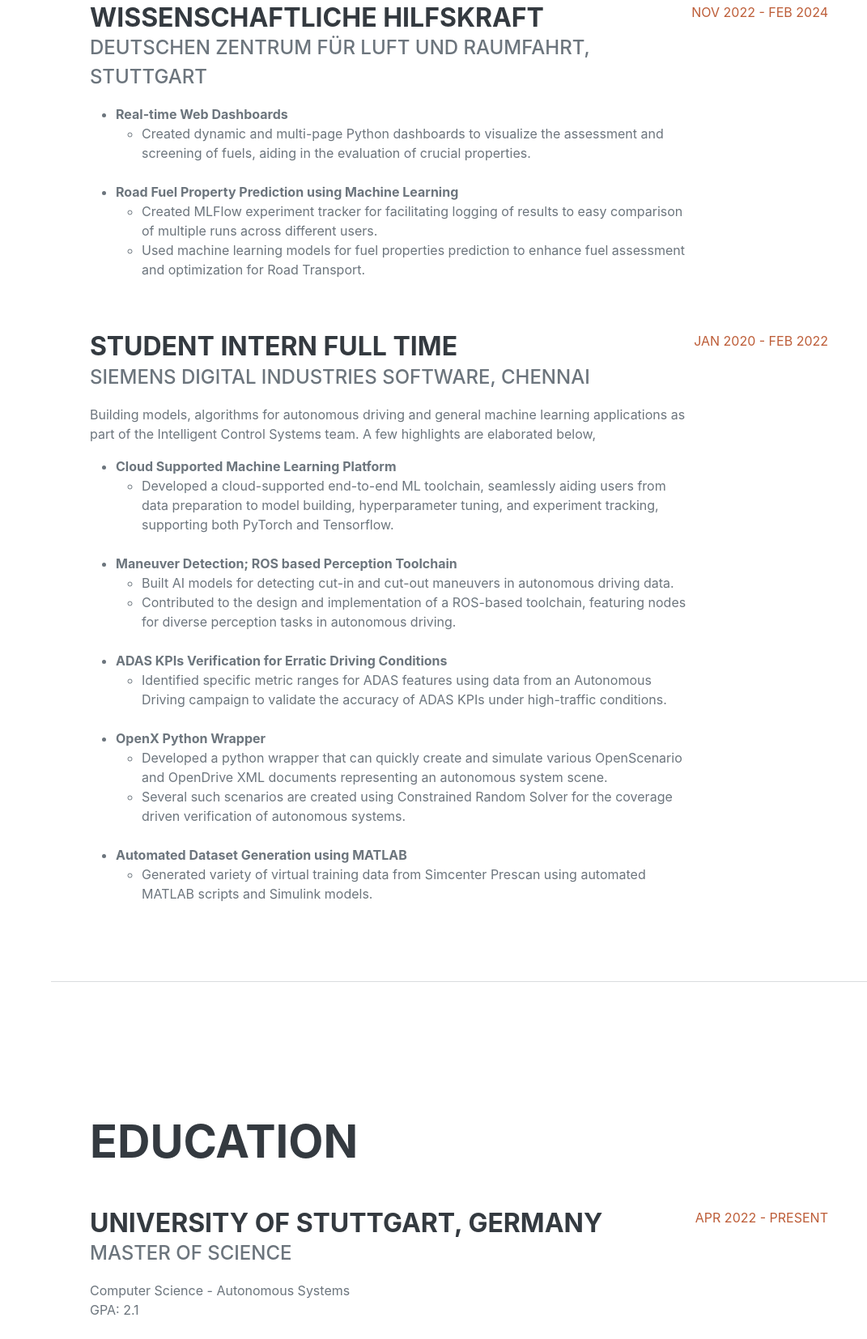
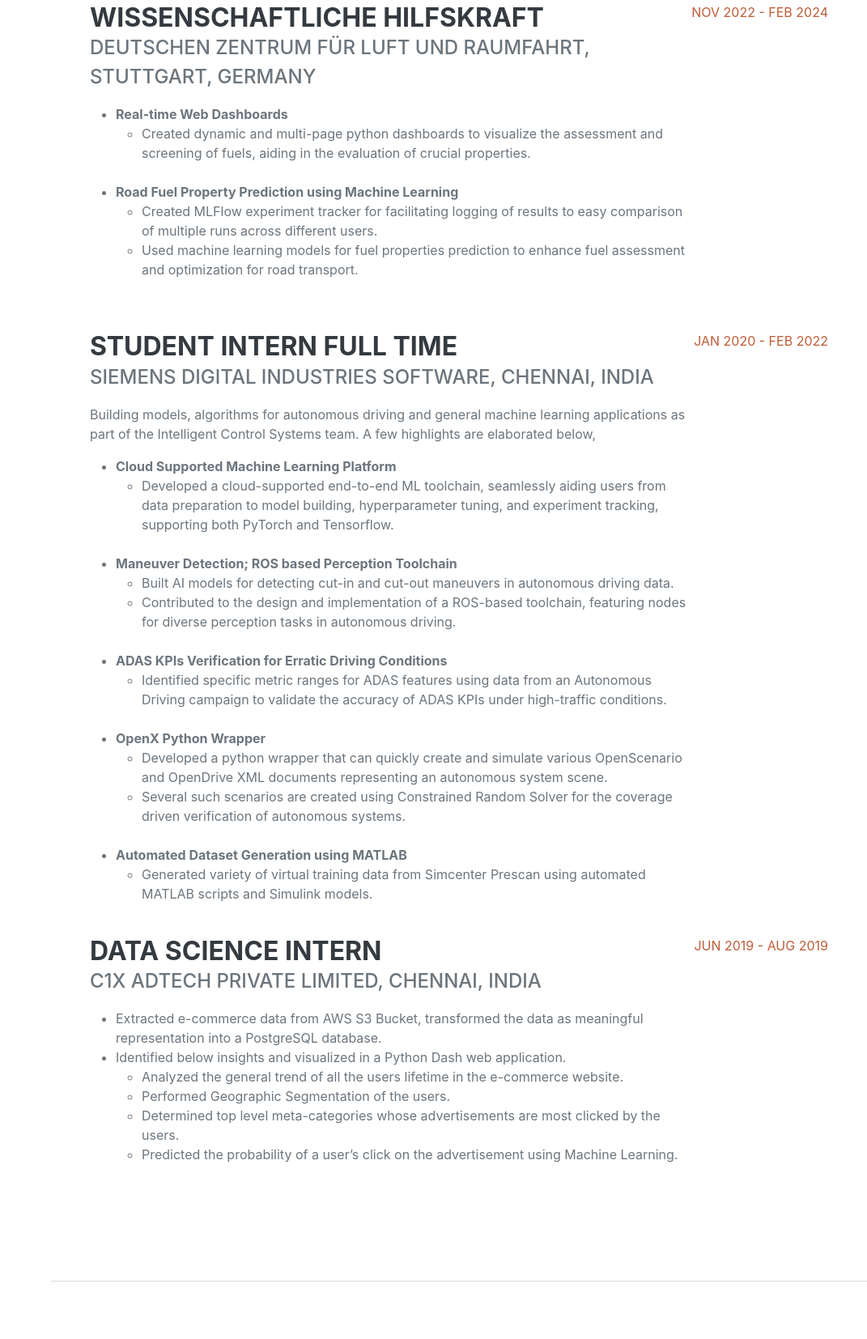
Before and after one commit to retazo0018/portfolio, a plain HTML site: page index.html in a window 1280 px wide. Shown: the part 1763-3417 px from the top of the page at 81% size, without its empty margins (209-1280 px from the left). Drawn offline with nearby package versions, Linux system fonts and the light colour scheme; a web font is replaced by a local one.

Commit message:
chore: added c1x experience

```diff
--- a/index.html
+++ b/index.html
@@ -92,15 +92,15 @@
                     <div class="d-flex flex-column flex-md-row justify-content-between mb-5">
                         <div class="flex-grow-1">
                             <h3 class="mb-0">Deep Learning Intern in Perception & SLAM</h3>
-                            <div class="subheading mb-3">NODE Robotics GmbH, Stuttgart</div>
+                            <div class="subheading mb-3">NODE Robotics GmbH, Stuttgart, Germany</div>
                             <ul>
                                 <li><b>AI based Perception solutions for Robot Navigation</b>
                                   <ul>
                                     <li>Incorporated costmaps of detected obstacles into global planner aiding in collision-free path planning.</li>
                                     <li>Deployed ISAAC-ROS packages for AI-based perception applications on NVIDIA Jetson, including free space segmentation, visual odometry, object detection, and pose estimation, to enhance mobile robot navigation.</li>
-                                    <li>Tested localization repeatability against Aruco Marker detections.</li>
                                 </ul>
                                 </li>
+                                <li>Tested localization repeatability against aruco marker detections.</li>
                             </ul>
                         </div>
                         <div class="flex-shrink-0"><span class="text-primary">MAR 2024 - AUG 2024</span></div>
@@ -108,18 +108,18 @@
                     <div class="d-flex flex-column flex-md-row justify-content-between mb-5">
                         <div class="flex-grow-1">
                             <h3 class="mb-0">Wissenschaftliche Hilfskraft</h3>
-                            <div class="subheading mb-3">Deutschen Zentrum für Luft und Raumfahrt, Stuttgart</div>
+                            <div class="subheading mb-3">Deutschen Zentrum für Luft und Raumfahrt, Stuttgart, Germany</div>
                             <ul>
                                 <li><b>Real-time Web Dashboards</b>
                                   <ul>
-                                    <li>Created dynamic and multi-page Python dashboards to visualize the assessment and screening of fuels, aiding in the evaluation of crucial properties. </li>
+                                    <li>Created dynamic and multi-page python dashboards to visualize the assessment and screening of fuels, aiding in the evaluation of crucial properties. </li>
                                   </ul>
                                 </li>
                                 <br>
                                 <li><b>Road Fuel Property Prediction using Machine Learning</b>
                                   <ul>
                                     <li>Created MLFlow experiment tracker for facilitating logging of results to easy comparison of multiple runs across different users.</li>
-                                    <li>Used machine learning models for fuel properties prediction to enhance fuel assessment and optimization for Road Transport.</li>
+                                    <li>Used machine learning models for fuel properties prediction to enhance fuel assessment and optimization for road transport.</li>
                                 </ul>
                                 </li>
                             </ul>
@@ -129,7 +129,7 @@
                     <div class="d-flex flex-column flex-md-row justify-content-between">
                         <div class="flex-grow-1">
                             <h3 class="mb-0">Student Intern Full Time</h3>
-                            <div class="subheading mb-3">Siemens Digital Industries Software, Chennai</div>
+                            <div class="subheading mb-3">Siemens Digital Industries Software, Chennai, India</div>
                             <p>Building models, algorithms for autonomous driving and general machine learning applications as part of the Intelligent Control Systems team. A few highlights are elaborated below,</p>
                             <ul>
                                 <li><b>Cloud Supported Machine Learning Platform</b>
@@ -166,6 +166,25 @@
                             </ul>
                         </div>
                         <div class="flex-shrink-0"><span class="text-primary">JAN 2020 - FEB 2022</span></div>
+                    </div>
+                    <br>
+                    <div class="d-flex flex-column flex-md-row justify-content-between mb-5">
+                        <div class="flex-grow-1">
+                            <h3 class="mb-0">Data Science Intern</h3>
+                            <div class="subheading mb-3">C1X AdTech Private Limited, Chennai, India</div>
+                            <ul>
+                                <li>Extracted e-commerce data from AWS S3 Bucket, transformed the data as meaningful representation into a PostgreSQL database.</li>
+                                <li>Identified below insights and visualized in a Python Dash web application.
+                                    <ul>
+                                        <li>Analyzed the general trend of all the users lifetime in the e-commerce website.</li>
+                                        <li>Performed Geographic Segmentation of the users.</li>
+                                        <li>Determined top level meta-categories whose advertisements are most clicked by the users.</li>
+                                        <li>Predicted the probability of a user’s click on the advertisement using Machine Learning.</li>
+                                    </ul>
+                                </li>
+                            </ul>
+                        </div>
+                        <div class="flex-shrink-0"><span class="text-primary">JUN 2019 - AUG 2019</span></div>
                     </div>
                 </div>
             </section>
```
